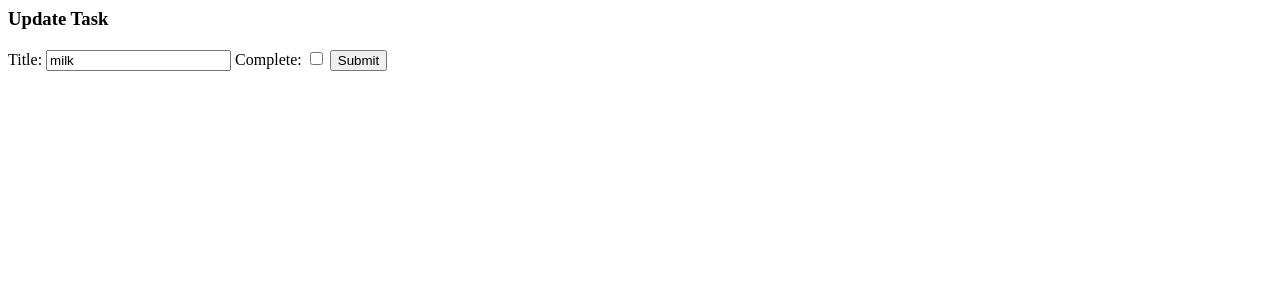
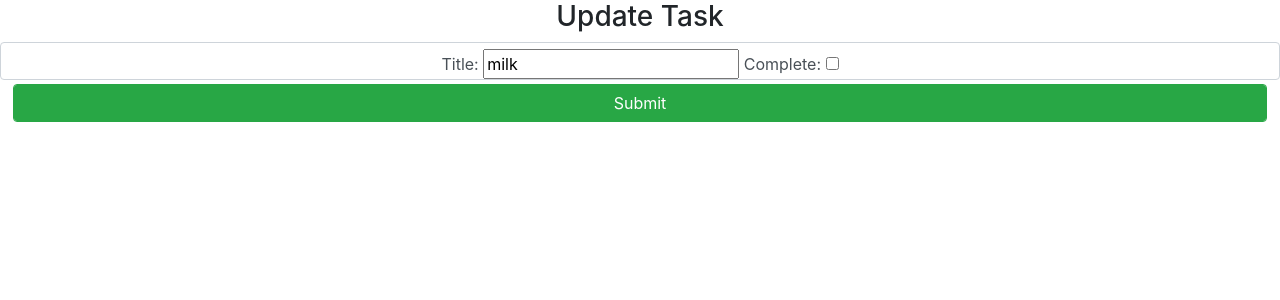
Before and after one commit to areesgod/todo, a Django app: page /update_task/1/ in a window 1280 px wide. Shown: the top 300 px of the page. Run offline with Django 4.2, Linux system fonts and the light colour scheme; data comes from the database, SQL or seed files in the repository; some libraries are stand-ins or nearby versions.

Commit message:
Update update_task.html

```diff
--- a/midterm/templates/midterm/update_task.html
+++ b/midterm/templates/midterm/update_task.html
@@ -1,7 +1,14 @@
-<h3>Update Task</h3>
+<html>
+<head>
+<link rel="stylesheet" href="https://stackpath.bootstrapcdn.com/bootstrap/4.3.1/css/bootstrap.min.css" integrity="sha384-ggOyR0iXCbMQv3Xipma34MD+dH/1fQ784/j6cY/iJTQUOhcWr7x9JvoRxT2MZw1T" crossorigin="anonymous">
 
-<form method="POST" action="">
+</head>
+<h3 class="text-center">Update Task</h3>
+<div class="d-flex justify-content-center ">
+<form  class="form-control text-center" method="POST" action="">
     {% csrf_token %}
     {{ form }}
-    <input type="submit" name="Update">
+    <input class="form-control btn btn-success" type="submit" name="Update">
+</div>
 </form>
+</html>
```
